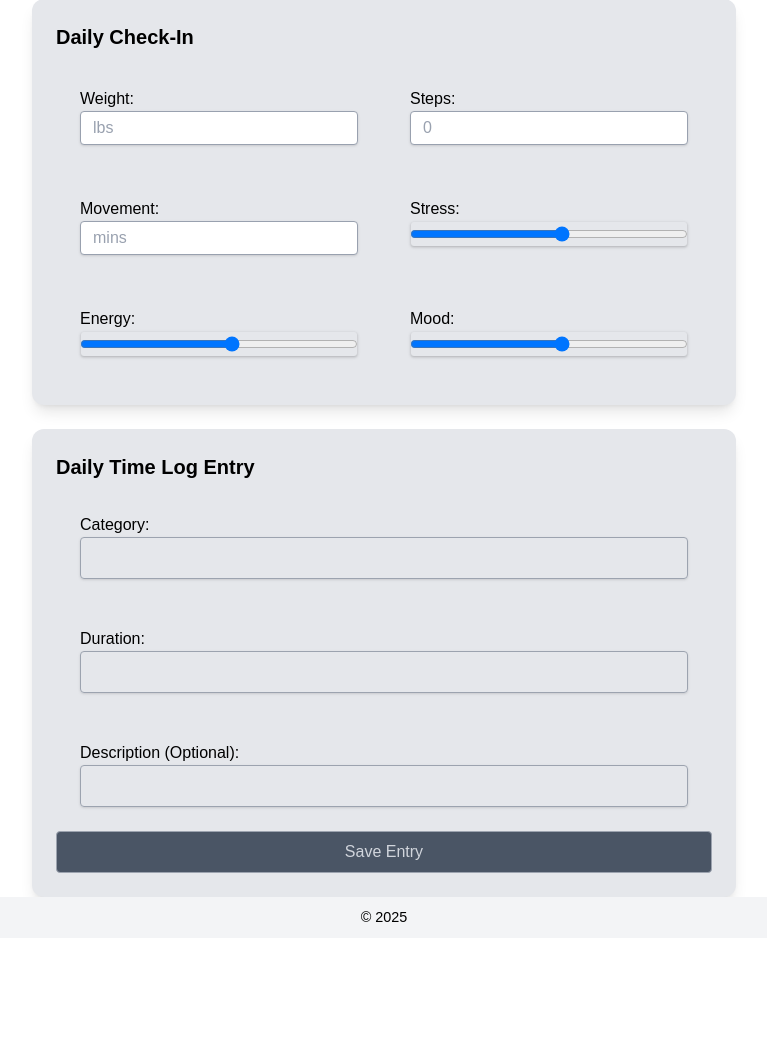
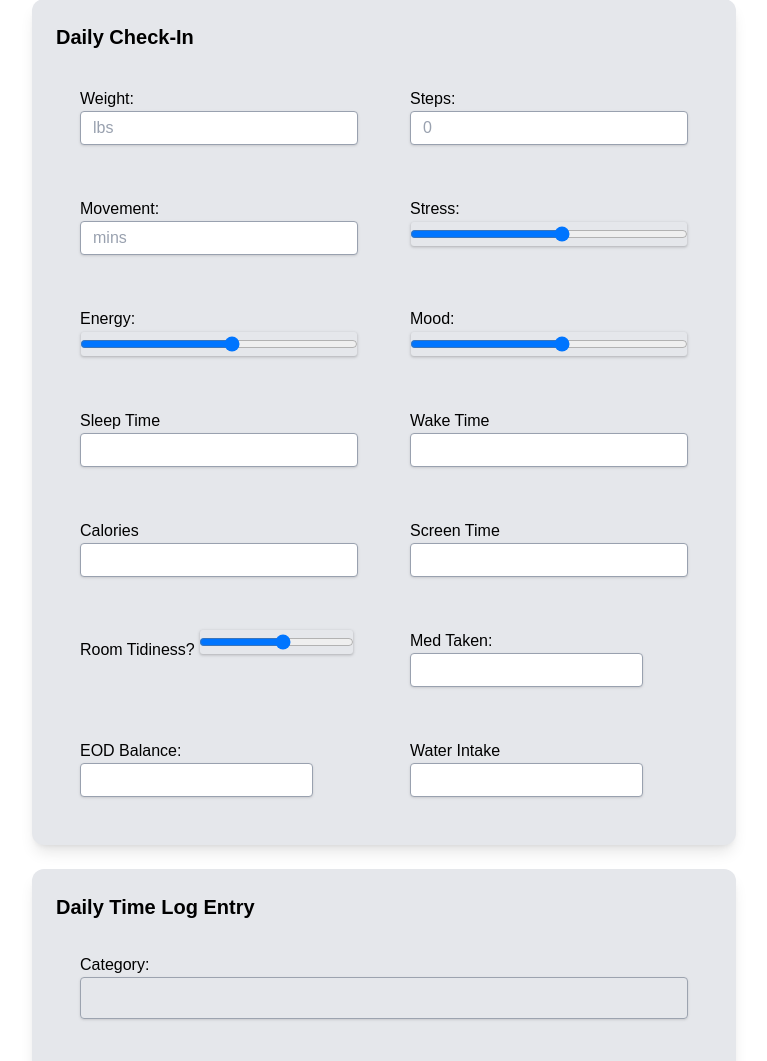
Before and after one commit to isaacrosdail/project-vesper, a Flask app: template app/core/templates/index.html in a window 1280 px wide. Shown: the part 629-1690 px from the top of the page, without its empty margins (256-1023 px from the left). Before the commit the page ends 1551 px from the top, so only its background shows below. Run offline with Flask 3, Linux system fonts and the light colour scheme; the template is opened without the code that fills it, so the values that code supplies are empty; style sheets or scripts are compiled from the project's sources; parts of the project's set-up code (start-up, migrations or seed data) failed here and were passed over.

Commit message:
Add labels+inputs to sort out for new metrics to track

```diff
--- a/app/core/templates/index.html
+++ b/app/core/templates/index.html
@@ -97,6 +97,43 @@
             <label for="mood">Mood:</label>
             <input type="range" name="mood" data-checkin="mood" min="1" max="10">
         </div>
+
+        <div class="metric-row">
+            <label for="">Sleep Time</label>
+            <input type="text">
+        </div>
+        <div class="metric-row">
+            <label for="">Wake Time</label>
+            <input type="text">
+        </div>
+        <div class="metric-row">
+            <label for="">Calories</label>
+            <input type="text">
+        </div>
+        <div class="metric-row">
+            <label for="">Screen Time</label>
+            <input type="text">
+        </div>
+        <!-- Eventually use a camera to gauge this? -->
+        <div>
+            <label for="">Room Tidiness?</label>
+            <input type="range" min="1" max="10">
+        </div>
+        <div>
+            <!-- Have a "meds list" table? Then select from here in a dropdown -->
+            <!-- Also: Use created_at for time taken? OR allow for option using datetime form -->
+            <label for="">Med Taken:</label>
+            <input>
+        </div>
+        <div>
+            <label for="">EOD Balance: </label>
+            <input type="number">
+        </div>
+        <div>
+            <!-- Make a button like "-/+ glass"? More optimal size/UX -->
+            <label for="">Water Intake</label>
+            <input type="text">
+        </div>
     </section>
 
     <!-- Activity Log Entry Card -->
```
